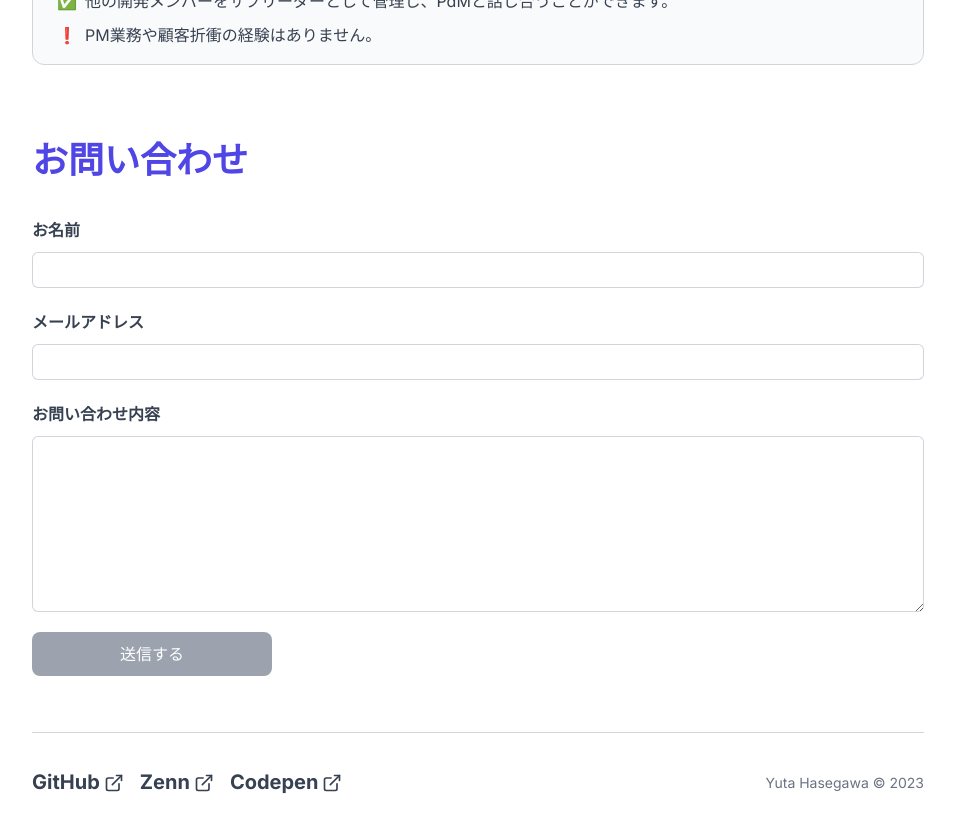
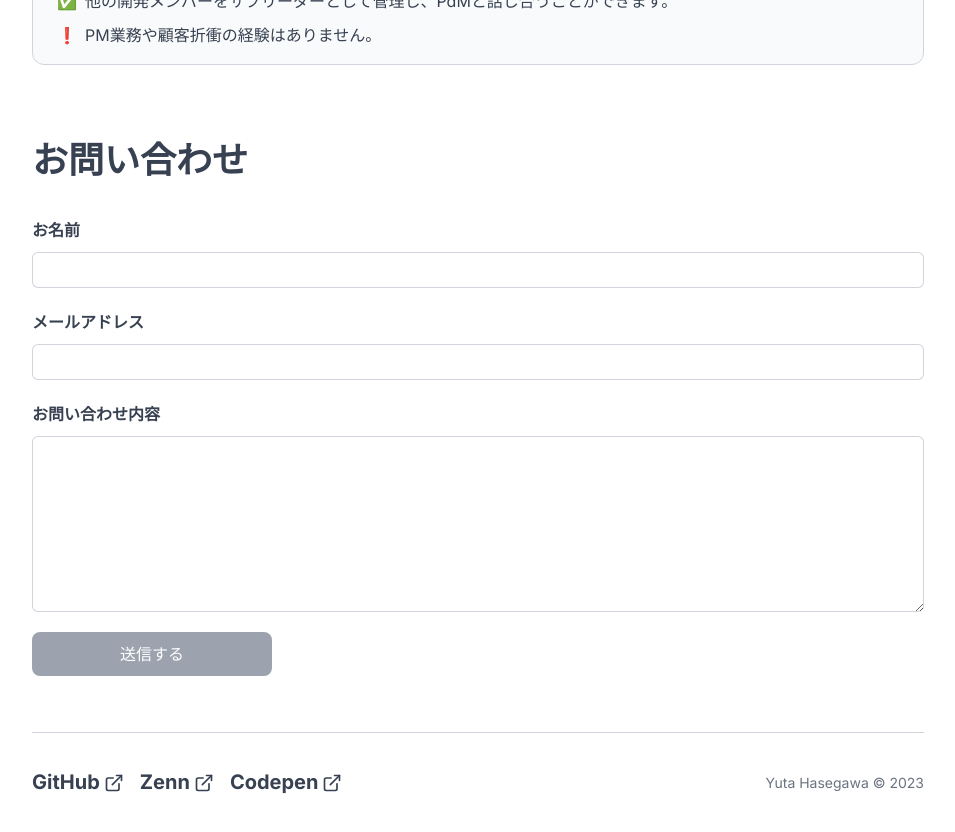
Before and after one commit to yha-1228/portfolio, a Next.js app: page / in a window 1280 px wide. Shown: the part 1500-2332 px from the top of the page, without its empty margins (162-1117 px from the left). Built offline with nearby package versions, Linux system fonts and the light colour scheme.

Commit message:
fix(contact-form): 不要スタイル削除

```diff
--- a/src/components/contact-form.tsx
+++ b/src/components/contact-form.tsx
@@ -178,7 +178,7 @@ export default function ContactForm() {
     <div className="pb-14 pt-8">
       <Container>
         <section className="space-y-6">
-          <Heading1 className="text-primary-600">お問い合わせ</Heading1>
+          <Heading1>お問い合わせ</Heading1>
           <form
             onSubmit={handleSubmit}
             name={FORM_NAME}
```
